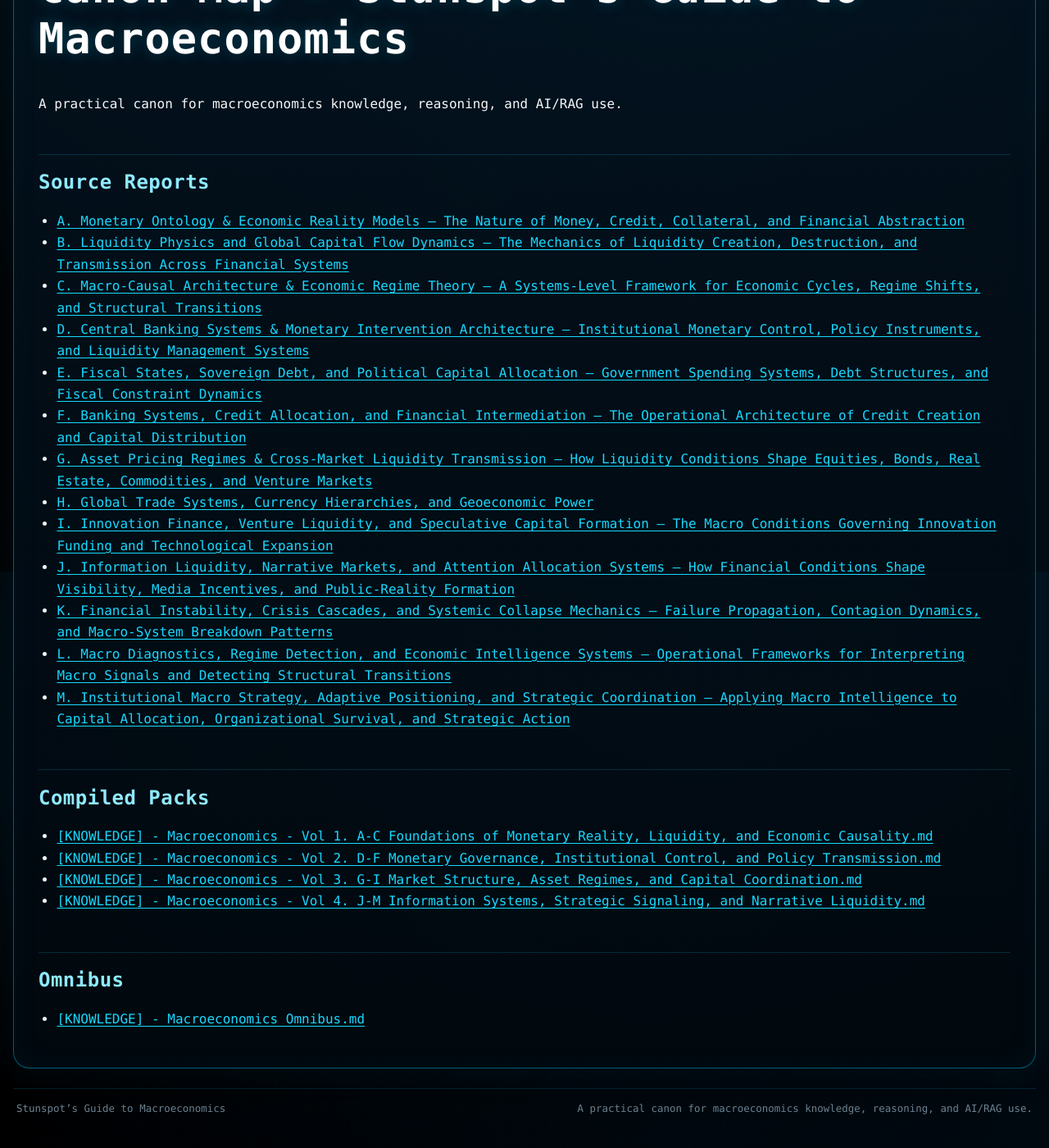
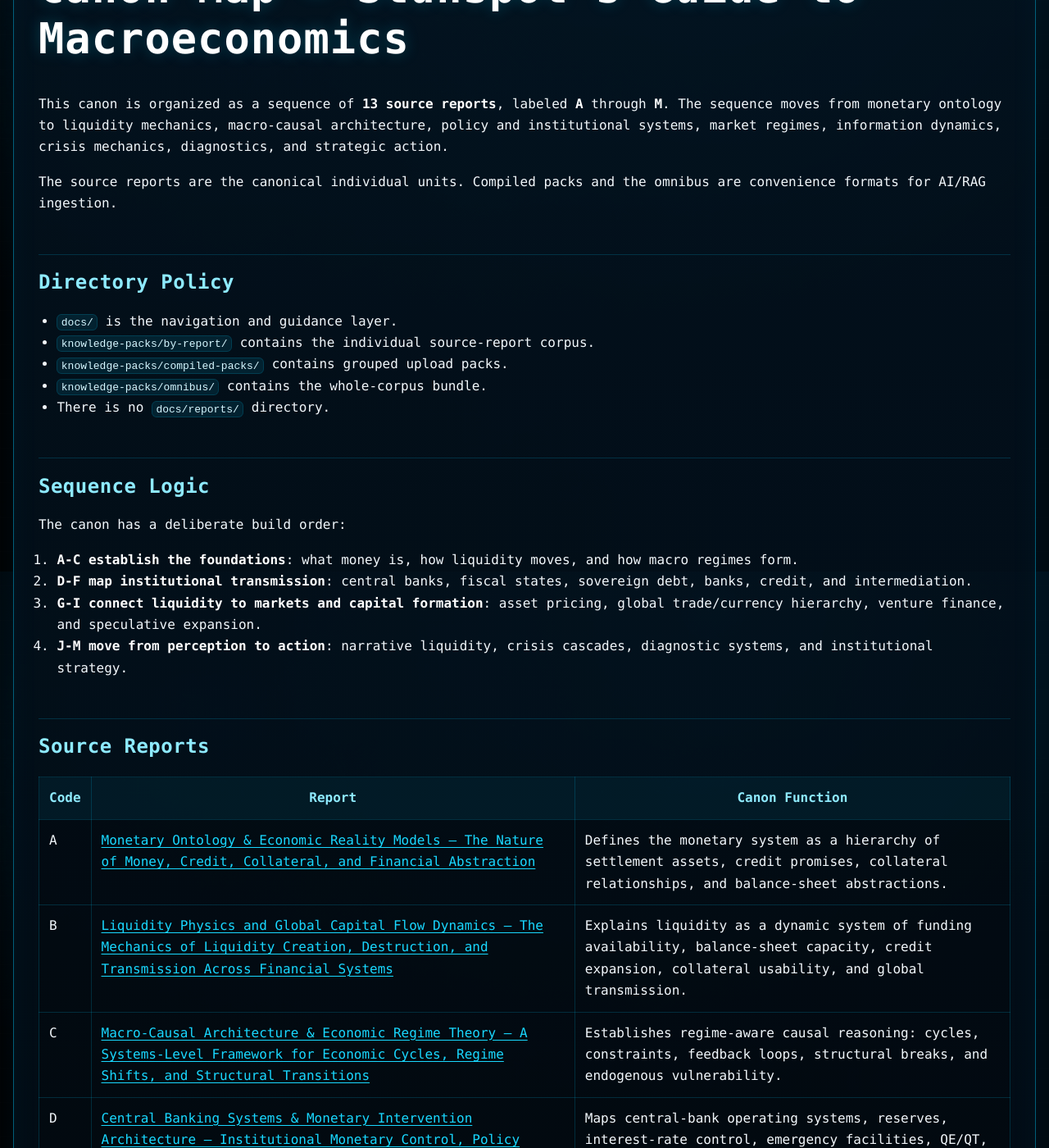
Before and after one commit to Stunspot/stunspots-guide-to-macroeconomics, a Jekyll site: the page built from docs/canon-map.md, in a window 1280 px wide and 1400 px high, scrolled down 203 px. Shown: the whole window at 82% size. Built offline with Jekyll 4.4.1, drawn with Linux system fonts in a browser that asks for light colours; our own code applies the rules of GitHub Pages for plain Markdown files; some of the changed text lies outside the part shown.

Commit message:
Expand macroeconomics canon map

```diff
--- a/docs/canon-map.md
+++ b/docs/canon-map.md
@@ -1,30 +1,53 @@
 # Canon Map — Stunspot’s Guide to Macroeconomics
 
-A practical canon for macroeconomics knowledge, reasoning, and AI/RAG use.
+This canon is organized as a sequence of **13 source reports**, labeled **A** through **M**. The sequence moves from monetary ontology to liquidity mechanics, macro-causal architecture, policy and institutional systems, market regimes, information dynamics, crisis mechanics, diagnostics, and strategic action.
+
+The source reports are the canonical individual units. Compiled packs and the omnibus are convenience formats for AI/RAG ingestion.
+
+## Directory Policy
+
+- `docs/` is the navigation and guidance layer.
+- `knowledge-packs/by-report/` contains the individual source-report corpus.
+- `knowledge-packs/compiled-packs/` contains grouped upload packs.
+- `knowledge-packs/omnibus/` contains the whole-corpus bundle.
+- There is no `docs/reports/` directory.
+
+## Sequence Logic
+
+The canon has a deliberate build order:
+
+1. **A-C establish the foundations**: what money is, how liquidity moves, and how macro regimes form.
+2. **D-F map institutional transmission**: central banks, fiscal states, sovereign debt, banks, credit, and intermediation.
+3. **G-I connect liquidity to markets and capital formation**: asset pricing, global trade/currency hierarchy, venture finance, and speculative expansion.
+4. **J-M move from perception to action**: narrative liquidity, crisis cascades, diagnostic systems, and institutional strategy.
 
 ## Source Reports
 
-- [A. Monetary Ontology & Economic Reality Models — The Nature of Money, Credit, Collateral, and Financial Abstraction](https://github.com/Stunspot/stunspots-guide-to-macroeconomics/blob/main/knowledge-packs/by-report/a-monetary-ontology-and-economic-reality-models.md)
-- [B. Liquidity Physics and Global Capital Flow Dynamics — The Mechanics of Liquidity Creation, Destruction, and Transmission Across Financial Systems](https://github.com/Stunspot/stunspots-guide-to-macroeconomics/blob/main/knowledge-packs/by-report/b-liquidity-physics-and-global-capital-flow-dynamics.md)
-- [C. Macro-Causal Architecture & Economic Regime Theory — A Systems-Level Framework for Economic Cycles, Regime Shifts, and Structural Transitions](https://github.com/Stunspot/stunspots-guide-to-macroeconomics/blob/main/knowledge-packs/by-report/c-macro-causal-architecture-and-economic-regime-theory.md)
-- [D. Central Banking Systems & Monetary Intervention Architecture — Institutional Monetary Control, Policy Instruments, and Liquidity Management Systems](https://github.com/Stunspot/stunspots-guide-to-macroeconomics/blob/main/knowledge-packs/by-report/d-central-banking-systems-and-monetary-intervention-architecture.md)
-- [E. Fiscal States, Sovereign Debt, and Political Capital Allocation — Government Spending Systems, Debt Structures, and Fiscal Constraint Dynamics](https://github.com/Stunspot/stunspots-guide-to-macroeconomics/blob/main/knowledge-packs/by-report/e-fiscal-states-sovereign-debt-and-political-capital-allocation.md)
-- [F. Banking Systems, Credit Allocation, and Financial Intermediation — The Operational Architecture of Credit Creation and Capital Distribution](https://github.com/Stunspot/stunspots-guide-to-macroeconomics/blob/main/knowledge-packs/by-report/f-banking-systems-credit-allocation-and-financial-intermediation.md)
-- [G. Asset Pricing Regimes & Cross-Market Liquidity Transmission — How Liquidity Conditions Shape Equities, Bonds, Real Estate, Commodities, and Venture Markets](https://github.com/Stunspot/stunspots-guide-to-macroeconomics/blob/main/knowledge-packs/by-report/g-asset-pricing-regimes-and-cross-market-liquidity-transmission.md)
-- [H. Global Trade Systems, Currency Hierarchies, and Geoeconomic Power](https://github.com/Stunspot/stunspots-guide-to-macroeconomics/blob/main/knowledge-packs/by-report/h-global-trade-systems-currency-hierarchies-and-geoeconomic-power.md)
-- [I. Innovation Finance, Venture Liquidity, and Speculative Capital Formation — The Macro Conditions Governing Innovation Funding and Technological Expansion](https://github.com/Stunspot/stunspots-guide-to-macroeconomics/blob/main/knowledge-packs/by-report/i-innovation-finance-venture-liquidity-and-speculative-capital-formation.md)
-- [J. Information Liquidity, Narrative Markets, and Attention Allocation Systems — How Financial Conditions Shape Visibility, Media Incentives, and Public-Reality Formation](https://github.com/Stunspot/stunspots-guide-to-macroeconomics/blob/main/knowledge-packs/by-report/j-information-liquidity-narrative-markets-and-attention-allocation-systems.md)
-- [K. Financial Instability, Crisis Cascades, and Systemic Collapse Mechanics — Failure Propagation, Contagion Dynamics, and Macro-System Breakdown Patterns](https://github.com/Stunspot/stunspots-guide-to-macroeconomics/blob/main/knowledge-packs/by-report/k-financial-instability-crisis-cascades-and-systemic-collapse-mechanics.md)
-- [L. Macro Diagnostics, Regime Detection, and Economic Intelligence Systems — Operational Frameworks for Interpreting Macro Signals and Detecting Structural Transitions](https://github.com/Stunspot/stunspots-guide-to-macroeconomics/blob/main/knowledge-packs/by-report/l-macro-diagnostics-regime-detection-and-economic-intelligence-systems.md)
-- [M. Institutional Macro Strategy, Adaptive Positioning, and Strategic Coordination — Applying Macro Intelligence to Capital Allocation, Organizational Survival, and Strategic Action](https://github.com/Stunspot/stunspots-guide-to-macroeconomics/blob/main/knowledge-packs/by-report/m-institutional-macro-strategy-adaptive-positioning-and-strategic-coordination.md)
+| Code | Report | Canon Function |
+|---|---|---|
+| A | [Monetary Ontology & Economic Reality Models — The Nature of Money, Credit, Collateral, and Financial Abstraction](https://github.com/Stunspot/stunspots-guide-to-macroeconomics/blob/main/knowledge-packs/by-report/a-monetary-ontology-and-economic-reality-models.md) | Defines the monetary system as a hierarchy of settlement assets, credit promises, collateral relationships, and balance-sheet abstractions. |
+| B | [Liquidity Physics and Global Capital Flow Dynamics — The Mechanics of Liquidity Creation, Destruction, and Transmission Across Financial Systems](https://github.com/Stunspot/stunspots-guide-to-macroeconomics/blob/main/knowledge-packs/by-report/b-liquidity-physics-and-global-capital-flow-dynamics.md) | Explains liquidity as a dynamic system of funding availability, balance-sheet capacity, credit expansion, collateral usability, and global transmission. |
+| C | [Macro-Causal Architecture & Economic Regime Theory — A Systems-Level Framework for Economic Cycles, Regime Shifts, and Structural Transitions](https://github.com/Stunspot/stunspots-guide-to-macroeconomics/blob/main/knowledge-packs/by-report/c-macro-causal-architecture-and-economic-regime-theory.md) | Establishes regime-aware causal reasoning: cycles, constraints, feedback loops, structural breaks, and endogenous vulnerability. |
+| D | [Central Banking Systems & Monetary Intervention Architecture — Institutional Monetary Control, Policy Instruments, and Liquidity Management Systems](https://github.com/Stunspot/stunspots-guide-to-macroeconomics/blob/main/knowledge-packs/by-report/d-central-banking-systems-and-monetary-intervention-architecture.md) | Maps central-bank operating systems, reserves, interest-rate control, emergency facilities, QE/QT, swap lines, and liquidity backstops. |
+| E | [Fiscal States, Sovereign Debt, and Political Capital Allocation — Government Spending Systems, Debt Structures, and Fiscal Constraint Dynamics](https://github.com/Stunspot/stunspots-guide-to-macroeconomics/blob/main/knowledge-packs/by-report/e-fiscal-states-sovereign-debt-and-political-capital-allocation.md) | Connects fiscal capacity, sovereign debt structures, public balance sheets, distributional politics, and state-level constraint management. |
+| F | [Banking Systems, Credit Allocation, and Financial Intermediation — The Operational Architecture of Credit Creation and Capital Distribution](https://github.com/Stunspot/stunspots-guide-to-macroeconomics/blob/main/knowledge-packs/by-report/f-banking-systems-credit-allocation-and-financial-intermediation.md) | Details bank balance sheets, credit creation, funding structure, intermediation, shadow banking, and constraint propagation. |
+| G | [Asset Pricing Regimes & Cross-Market Liquidity Transmission — How Liquidity Conditions Shape Equities, Bonds, Real Estate, Commodities, and Venture Markets](https://github.com/Stunspot/stunspots-guide-to-macroeconomics/blob/main/knowledge-packs/by-report/g-asset-pricing-regimes-and-cross-market-liquidity-transmission.md) | Links macro-liquidity and policy regimes to valuation, risk premia, cross-asset behavior, duration sensitivity, and market structure. |
+| H | [Global Trade Systems, Currency Hierarchies, and Geoeconomic Power](https://github.com/Stunspot/stunspots-guide-to-macroeconomics/blob/main/knowledge-packs/by-report/h-global-trade-systems-currency-hierarchies-and-geoeconomic-power.md) | Frames trade systems, reserve-currency structure, external constraints, and geoeconomic leverage within the global monetary hierarchy. |
+| I | [Innovation Finance, Venture Liquidity, and Speculative Capital Formation — The Macro Conditions Governing Innovation Funding and Technological Expansion](https://github.com/Stunspot/stunspots-guide-to-macroeconomics/blob/main/knowledge-packs/by-report/i-innovation-finance-venture-liquidity-and-speculative-capital-formation.md) | Explains how liquidity regimes shape venture funding, speculative capital formation, startup survival, and technology-expansion cycles. |
+| J | [Information Liquidity, Narrative Markets, and Attention Allocation Systems — How Financial Conditions Shape Visibility, Media Incentives, and Public-Reality Formation](https://github.com/Stunspot/stunspots-guide-to-macroeconomics/blob/main/knowledge-packs/by-report/j-information-liquidity-narrative-markets-and-attention-allocation-systems.md) | Treats information, narrative, media capacity, attention allocation, and public reality as macro-financial transmission layers. |
+| K | [Financial Instability, Crisis Cascades, and Systemic Collapse Mechanics — Failure Propagation, Contagion Dynamics, and Macro-System Breakdown Patterns](https://github.com/Stunspot/stunspots-guide-to-macroeconomics/blob/main/knowledge-packs/by-report/k-financial-instability-crisis-cascades-and-systemic-collapse-mechanics.md) | Models leverage, contagion, forced selling, liquidity spirals, funding runs, and systemic breakdown patterns. |
+| L | [Macro Diagnostics, Regime Detection, and Economic Intelligence Systems — Operational Frameworks for Interpreting Macro Signals and Detecting Structural Transitions](https://github.com/Stunspot/stunspots-guide-to-macroeconomics/blob/main/knowledge-packs/by-report/l-macro-diagnostics-regime-detection-and-economic-intelligence-systems.md) | Converts the canon into diagnostic practice: regime detection, signal interpretation, nowcasting, stress indicators, and intelligence systems. |
+| M | [Institutional Macro Strategy, Adaptive Positioning, and Strategic Coordination — Applying Macro Intelligence to Capital Allocation, Organizational Survival, and Strategic Action](https://github.com/Stunspot/stunspots-guide-to-macroeconomics/blob/main/knowledge-packs/by-report/m-institutional-macro-strategy-adaptive-positioning-and-strategic-coordination.md) | Applies macro intelligence to institutional exposure, liquidity planning, capital allocation, governance, crisis coordination, and strategic action. |
 
 ## Compiled Packs
 
-- [[KNOWLEDGE] - Macroeconomics - Vol 1. A-C Foundations of Monetary Reality, Liquidity, and Economic Causality.md](https://github.com/Stunspot/stunspots-guide-to-macroeconomics/blob/main/knowledge-packs/compiled-packs/knowledge-macroeconomics-vol-1-a-c-foundations-of-monetary-reality-liquidity-and-economic-causality.md)
-- [[KNOWLEDGE] - Macroeconomics - Vol 2. D-F Monetary Governance, Institutional Control, and Policy Transmission.md](https://github.com/Stunspot/stunspots-guide-to-macroeconomics/blob/main/knowledge-packs/compiled-packs/knowledge-macroeconomics-vol-2-d-f-monetary-governance-institutional-control-and-policy-transmission.md)
-- [[KNOWLEDGE] - Macroeconomics - Vol 3. G-I Market Structure, Asset Regimes, and Capital Coordination.md](https://github.com/Stunspot/stunspots-guide-to-macroeconomics/blob/main/knowledge-packs/compiled-packs/knowledge-macroeconomics-vol-3-g-i-market-structure-asset-regimes-and-capital-coordination.md)
-- [[KNOWLEDGE] - Macroeconomics - Vol 4. J-M Information Systems, Strategic Signaling, and Narrative Liquidity.md](https://github.com/Stunspot/stunspots-guide-to-macroeconomics/blob/main/knowledge-packs/compiled-packs/knowledge-macroeconomics-vol-4-j-m-information-systems-strategic-signaling-and-narrative-liquidity.md)
+| Volume | File | Contents |
+|---|---|---|
+| Vol. 1 | [[KNOWLEDGE] - Macroeconomics - Vol 1. A-C Foundations of Monetary Reality, Liquidity, and Economic Causality](https://github.com/Stunspot/stunspots-guide-to-macroeconomics/blob/main/knowledge-packs/compiled-packs/knowledge-macroeconomics-vol-1-a-c-foundations-of-monetary-reality-liquidity-and-economic-causality.md) | Reports A-C: monetary ontology, liquidity physics, and macro-causal regime theory. |
+| Vol. 2 | [[KNOWLEDGE] - Macroeconomics - Vol 2. D-F Monetary Governance, Institutional Control, and Policy Transmission](https://github.com/Stunspot/stunspots-guide-to-macroeconomics/blob/main/knowledge-packs/compiled-packs/knowledge-macroeconomics-vol-2-d-f-monetary-governance-institutional-control-and-policy-transmission.md) | Reports D-F: central banking, fiscal states, sovereign debt, banking systems, and credit allocation. |
+| Vol. 3 | [[KNOWLEDGE] - Macroeconomics - Vol 3. G-I Market Structure, Asset Regimes, and Capital Coordination](https://github.com/Stunspot/stunspots-guide-to-macroeconomics/blob/main/knowledge-packs/compiled-packs/knowledge-macroeconomics-vol-3-g-i-market-structure-asset-regimes-and-capital-coordination.md) | Reports G-I: asset pricing, global trade and currency hierarchy, innovation finance, and venture liquidity. |
+| Vol. 4 | [[KNOWLEDGE] - Macroeconomics - Vol 4. J-M Information Systems, Strategic Signaling, and Narrative Liquidity](https://github.com/Stunspot/stunspots-guide-to-macroeconomics/blob/main/knowledge-packs/compiled-packs/knowledge-macroeconomics-vol-4-j-m-information-systems-strategic-signaling-and-narrative-liquidity.md) | Reports J-M: information liquidity, crisis mechanics, diagnostics, institutional strategy, and strategic coordination. |
 
 ## Omnibus
 
-- [[KNOWLEDGE] - Macroeconomics Omnibus.md](https://github.com/Stunspot/stunspots-guide-to-macroeconomics/blob/main/knowledge-packs/omnibus/knowledge-macroeconomics-omnibus.md)
+- [[KNOWLEDGE] - Macroeconomics Omnibus](https://github.com/Stunspot/stunspots-guide-to-macroeconomics/blob/main/knowledge-packs/omnibus/knowledge-macroeconomics-omnibus.md) — all 13 reports in one large file.
```
